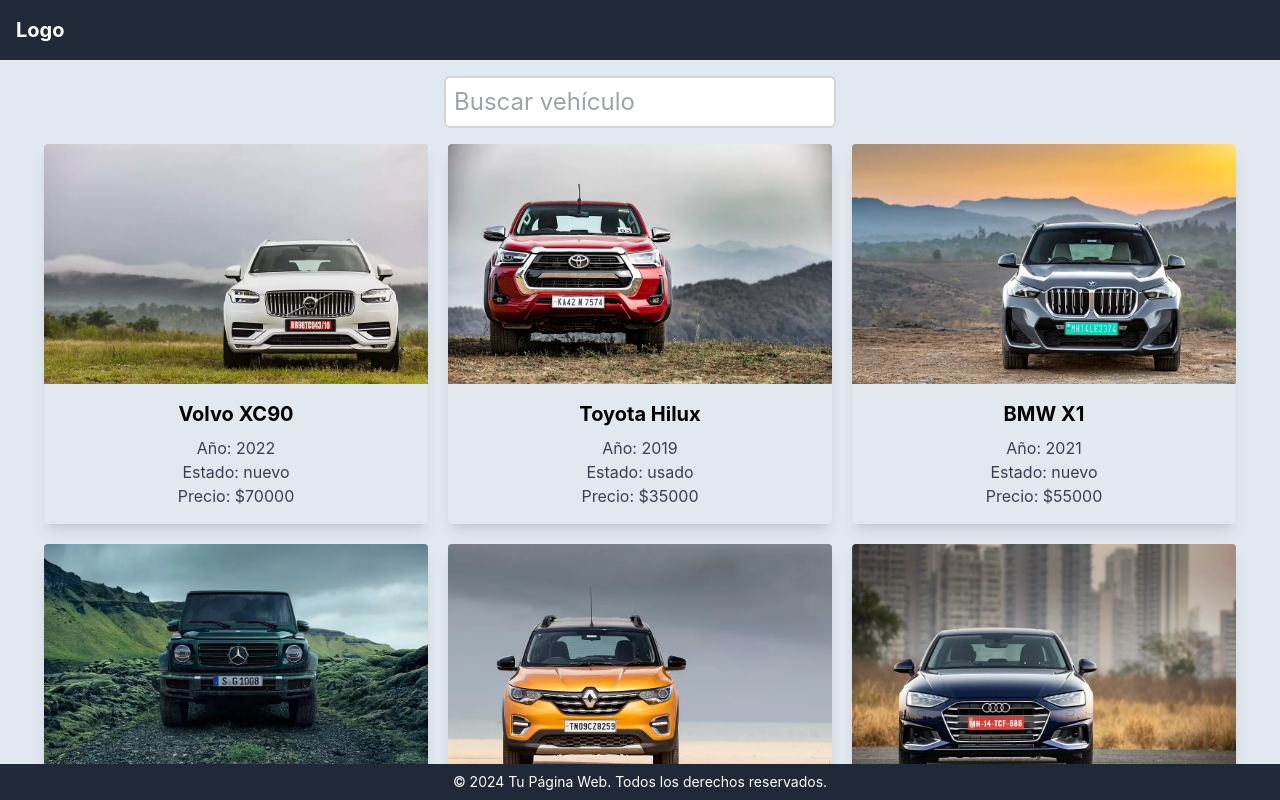
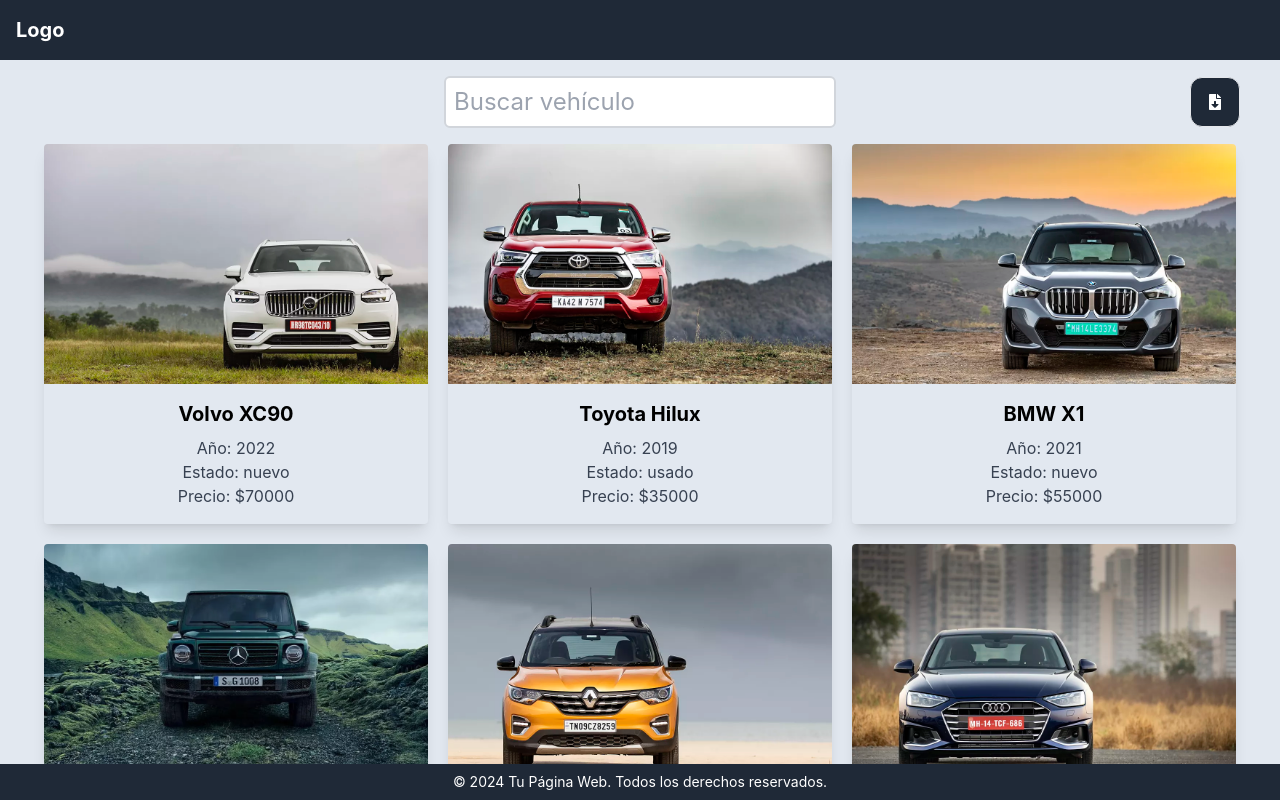
Before and after one commit to Julian-Alcaraz/PWA-2024-TP2, a React (Create React App) app: page / in a window 1280 px wide. Shown: the top 800 px of the page. Built offline with nearby package versions, Linux system fonts and the light colour scheme.

Commit message:
agrego boton dowmload sin estilos

```diff
--- a/package.json
+++ b/package.json
@@ -6,6 +6,7 @@
     "@testing-library/jest-dom": "^5.17.0",
     "@testing-library/react": "^13.4.0",
     "@testing-library/user-event": "^13.5.0",
+    "jspdf": "^2.5.1",
     "react": "^18.2.0",
     "react-dom": "^18.2.0",
     "react-icons": "^5.1.0",
--- /dev/null
+++ b/src/components/DownloadButton/DownloadButton.jsx
@@ -0,0 +1,32 @@
+import { FaFileDownload } from "react-icons/fa";
+import jsPDF  from "jspdf";
+// import jsPDF from "jspdf";
+const DownloadButton = () => {
+    async function generarPdf(){
+        const response = await fetch("/mocks/vehiculos.json");
+        const vehiculos = await response.json();
+        const doc = new jsPDF();
+
+        doc.text("Listado de vehículos", 10, 10); // Título del listado
+
+        let y = 20; // Inicia
+        vehiculos.forEach((vehiculo) => {
+            const { id, marca, modelo, anio, estado, precio } = vehiculo;
+            const text = `ID: ${id}, Marca: ${marca}, Modelo: ${modelo}, Año: ${anio}, Estado: ${estado}, Precio: ${precio}`;
+            doc.text(text, 10, y);
+            y += 10; // Incrementar la posición Y para el siguiente vehículo
+        });
+
+        doc.save("listado_vehiculos.pdf");
+        doc.text("Listado de vehiculos!", 10, 10);
+        doc.save("a4.pdf");
+    }
+
+    return (
+       <div className="DownloadButton ">
+            <button className="p-4 border  rounded-xl  bg-gray-800 " onClick={()=> generarPdf()} ><FaFileDownload className="text-white" /></button>
+       </div>
+    );
+};
+
+export default DownloadButton;
--- a/src/pages/Home/Home.jsx
+++ b/src/pages/Home/Home.jsx
@@ -3,6 +3,7 @@
 import Input from "../../components/Input/Input";
 import ListaVehiculos from "../../components/ListaVehiculos/ListaVehiculos";
 import { useState, useEffect } from "react";
+import DownloadButton from "../../components/DownloadButton/DownloadButton";
 const Home = () => {
 
     const [valueInput, setValueInput] = useState("");
@@ -42,8 +43,11 @@
         <div className="flex flex-col min-h-screen ">
             <Header />
             <div className="flex-grow">
-                <div className="flex flex-col items-center justify-center my-4">
-                    <Input value={valueInput} onChangeHandler={onChangeHandler} placeholder={"Buscar vehículo"} />
+                <div className="flex flex-row items-center justify-center  my-4">
+                        <Input value={valueInput} onChangeHandler={onChangeHandler} placeholder={"Buscar vehículo"} />
+                    <div className=" absolute end-10">
+                        <DownloadButton />
+                    </div>
                 </div>
                 {
                     valueInput.length > 0 ? (
```
Also changed, not shown: src/components/DownloadButton/DownloadButton.module.css (added), 1 other file (tests, documents, lock files or other folders).
